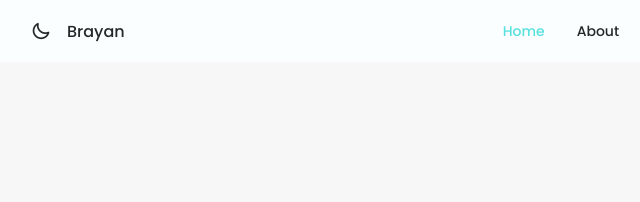
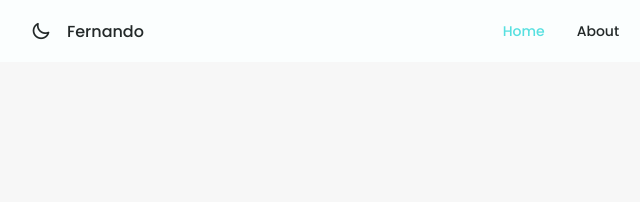
Before and after one commit to u1202045/integracion-multimedia, a plain HTML site: page index.html in a window 1280 px wide. Shown: the top 202 px of the page, 125-765 px from the left. Drawn offline with nearby package versions, Linux system fonts and the light colour scheme.

Commit message:
cambio nombre

```diff
--- a/index.html
+++ b/index.html
@@ -31,7 +31,7 @@
                 <i class="uil uil-moon change-theme" id="theme-button"></i>
             </div>
 
-            <a href="#" class="nav__logo">Brayan</a>
+            <a href="#" class="nav__logo">Fernando</a>
 
             <div class="nav__menu" id="nav-menu">
                 <ul class="nav__list grid">
```
